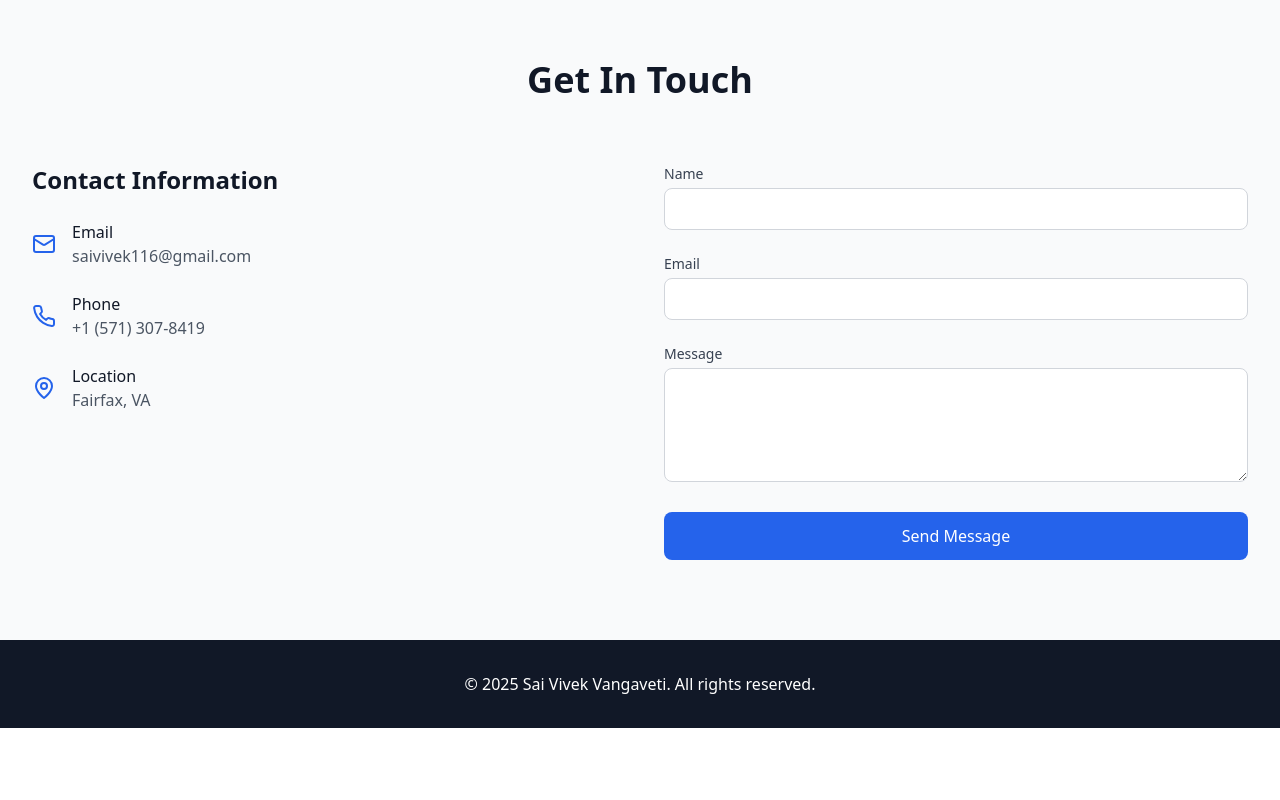
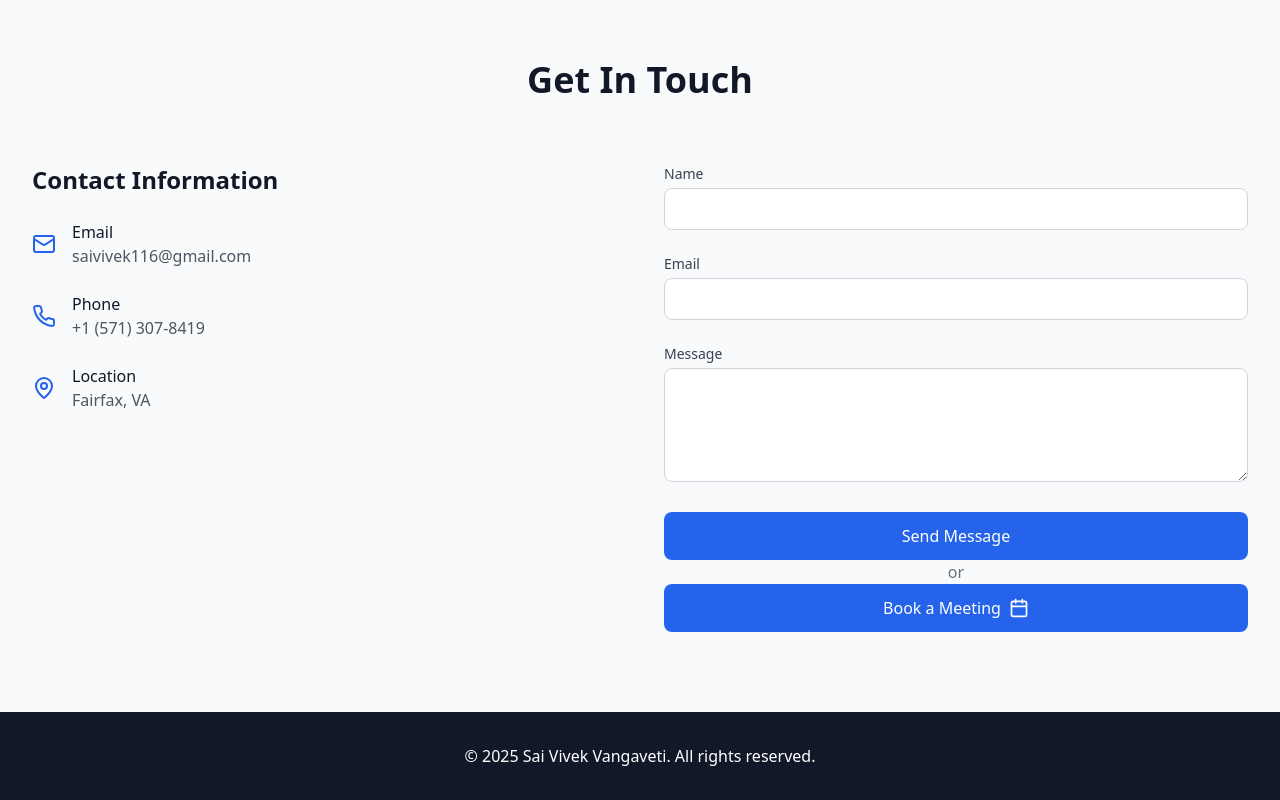
Before and after one commit to saivivek116/portfolio, a Next.js app: page / in a window 1280 px wide. Shown: the part 5913-6713 px from the top of the page. Before the commit the page ends 6641 px from the top, so only its background shows below. Built offline with nearby package versions, Linux system fonts and the light colour scheme; no server answers.

Commit message:
BASE_URL

```diff
--- /dev/null
+++ b/src/components/Appointment.tsx
@@ -0,0 +1,62 @@
+/* eslint-disable @typescript-eslint/no-explicit-any */
+"use client";
+
+import { useState } from 'react';
+
+interface AppointmentButtonProps {
+    className?: string;
+}
+
+const AppointmentButton = ({ className = '' }: AppointmentButtonProps) => {
+    const [showCalendly, setShowCalendly] = useState(false);
+
+    return (
+        <>
+            {!showCalendly ? (
+                <button
+                    onClick={() => setShowCalendly(true)}
+                    className={`w-full px-6 py-3 bg-blue-600 hover:bg-blue-700 text-white rounded-lg
+                    transition-colors duration-300 flex items-center justify-center ${className}`}
+                >
+                    <span className="mr-2">Book a Meeting</span>
+                    <svg xmlns="http://www.w3.org/2000/svg" width="20" height="20" viewBox="0 0 24 24" fill="none"
+                        stroke="currentColor" strokeWidth="2" strokeLinecap="round" strokeLinejoin="round">
+                        <rect x="3" y="4" width="18" height="18" rx="2" ry="2"></rect>
+                        <line x1="16" y1="2" x2="16" y2="6"></line>
+                        <line x1="8" y1="2" x2="8" y2="6"></line>
+                        <line x1="3" y1="10" x2="21" y2="10"></line>
+                    </svg>
+                </button>
+            ) : (
+                <div className="fixed inset-0 bg-black bg-opacity-50 z-50 flex items-center justify-center p-4">
+                    <div className="bg-white rounded-lg w-full max-w-4xl h-[80vh] relative">
+                        <button
+                            onClick={() => setShowCalendly(false)}
+                            className="absolute top-2 right-2 z-10 bg-white rounded-full p-1 shadow-md"
+                            aria-label="Close calendar"
+                        >
+                            <svg xmlns="http://www.w3.org/2000/svg" width="24" height="24" viewBox="0 0 24 24" fill="none"
+                                stroke="currentColor" strokeWidth="2" strokeLinecap="round" strokeLinejoin="round">
+                                <line x1="18" y1="6" x2="6" y2="18"></line>
+                                <line x1="6" y1="6" x2="18" y2="18"></line>
+                            </svg>
+                        </button>
+
+                        {/* Direct iframe embed instead of using Calendly's JS API */}
+                        <iframe
+                            src="https://calendly.com/saivivek116/meetup"
+                            width="100%"
+                            height="100%"
+                            frameBorder="0"
+                            title="Schedule appointment"
+                            allow="fullscreen; camera; microphone; autoplay; encrypted-media; picture-in-picture"
+                            style={{ borderRadius: '8px' }}
+                        ></iframe>
+                    </div>
+                </div>
+            )}
+        </>
+    );
+};
+
+export default AppointmentButton;
--- a/src/components/Contact.tsx
+++ b/src/components/Contact.tsx
@@ -2,6 +2,7 @@
 import React, { useState } from 'react';
 import { Mail, Phone, MapPin } from 'lucide-react';
 import { sendEmail } from '../actions/sendEmail';
+import AppointmentButton from './Appointment';
 
 //todo: inspire from gokul
 const Contact = () => {
@@ -98,6 +99,7 @@ const Contact = () => {
               </div>
             </div>
           </div>
+          <div>
             <form className="space-y-6" onSubmit={handleSubmit}>
               <div>
                 <label htmlFor="name" className="block text-sm font-medium text-gray-700 dark:text-gray-300 mb-1">
@@ -147,7 +149,14 @@ const Contact = () => {
                 Send Message
               </button>
             </form>
+            <div className="flex flex-col items-center">
+              <span className="mx-4 text-gray-500">or</span>
+              <AppointmentButton />
             </div>
+          </div>
+
+        </div>
+
       </div>
     </section>
   );
```
Lines whose indentation alone changed are shown as unchanged.
